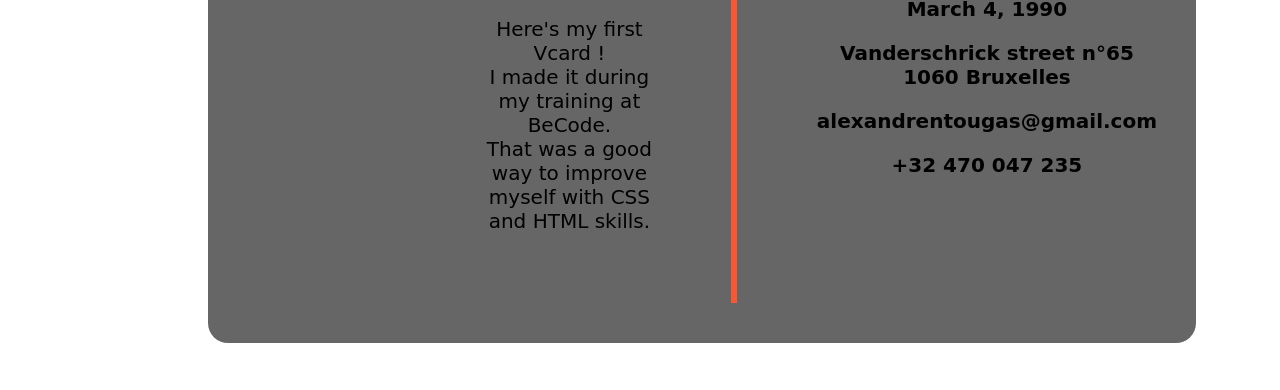
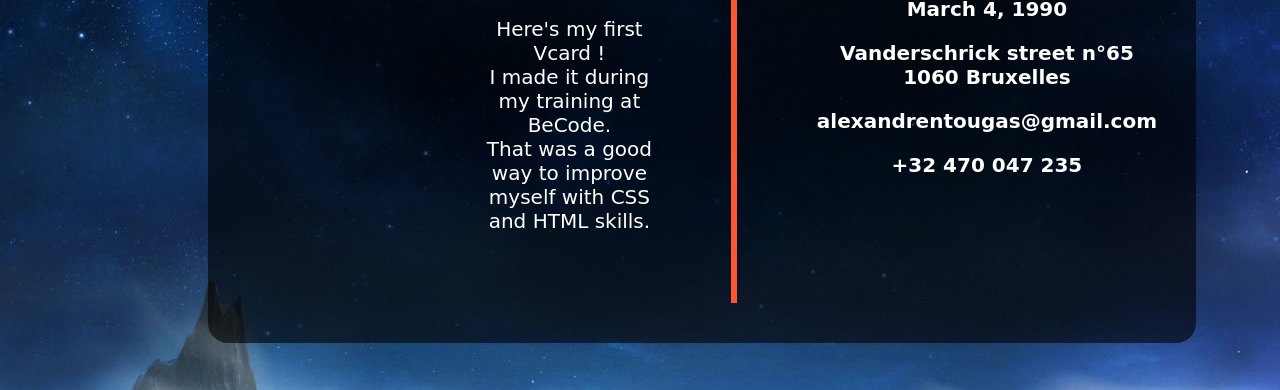
Before and after one commit to alexandrentougas/VCard, a plain HTML site: page index.html in a window 1280 px wide. Shown: the part 337-727 px from the top of the page. Drawn offline with Linux system fonts and the light colour scheme; grey boxes are pictures that could not be loaded; a web font is replaced by a local one.

Commit message:
Update style.css

```diff
--- a/style.css
+++ b/style.css
@@ -1,9 +1,5 @@
 body {
-<<<<<<< HEAD
   background-image: url(back.jpg);
-=======
-  background-image:url(https://images5.alphacoders.com/452/thumb-1920-452258.jpg);
->>>>>>> 1ba916cf6a89285838c28825ff98f9c27f7e7627
   color: white;
 }
 
```
